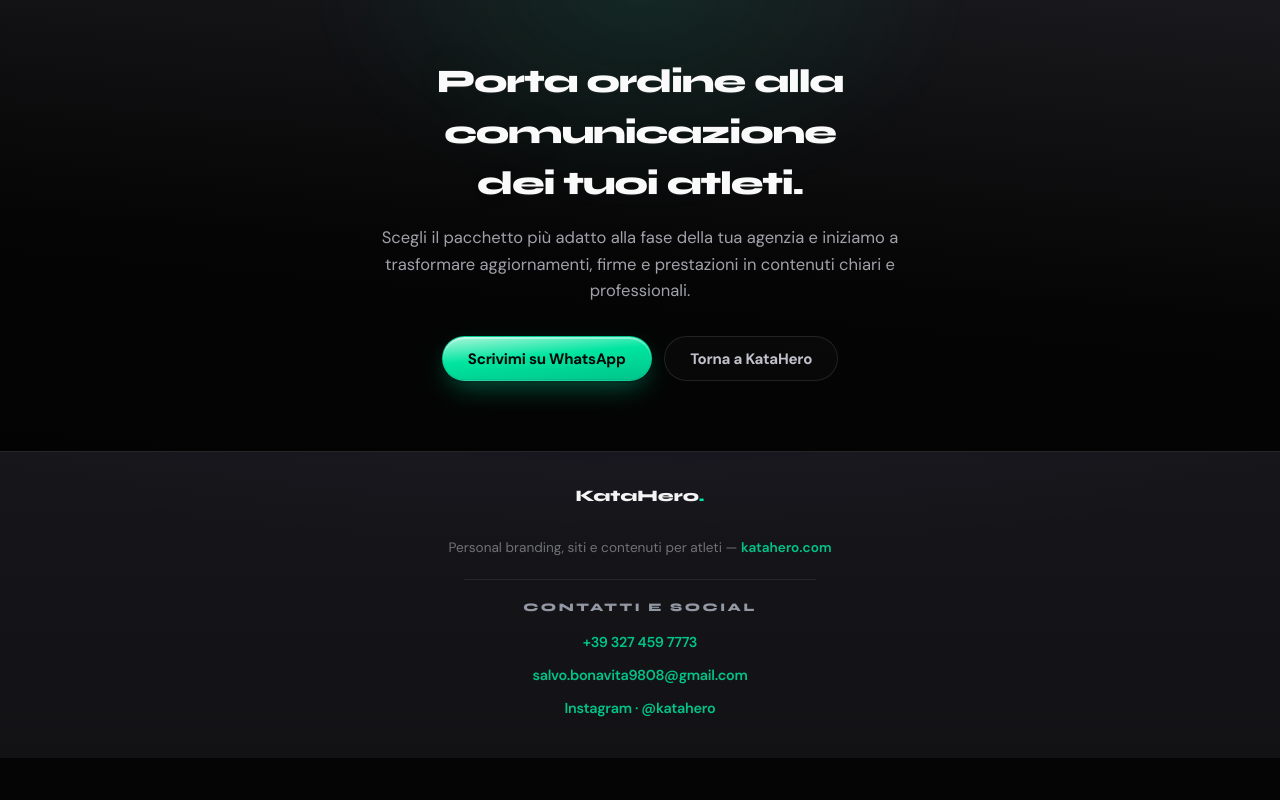
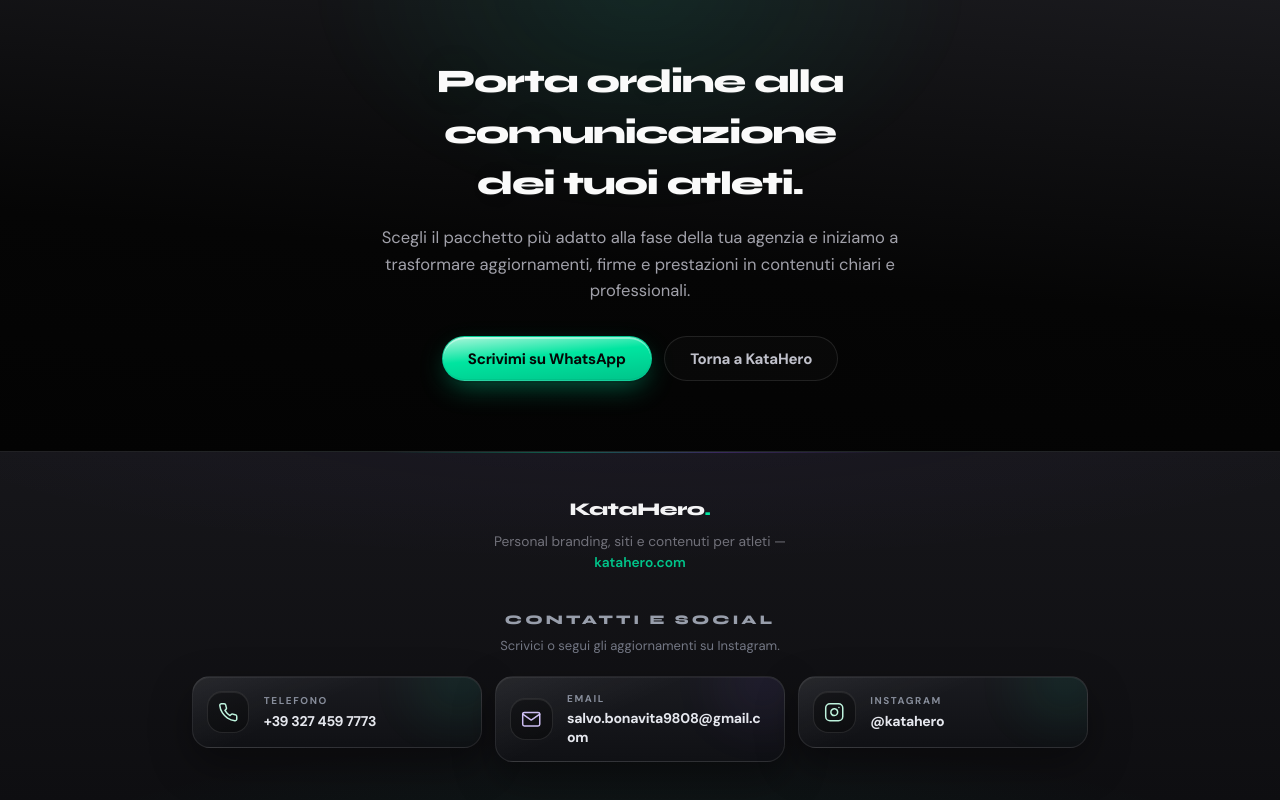
Before and after one commit to Salvo934/gestionesocial, a React (Vite) app: page / in a window 1280 px wide. Shown: the part 3591-4391 px from the top of the page. Before the commit the page ends 4349 px from the top, so only its background shows below. Built offline with nearby package versions, Linux system fonts and the light colour scheme.

Commit message:
aggiornamento

```diff
--- a/src/App.css
+++ b/src/App.css
@@ -2777,35 +2777,66 @@
 /* Footer */
 .pkg-footer {
   position: relative;
+  isolation: isolate;
+  overflow: clip;
   border-top: 1px solid rgba(255, 255, 255, 0.08);
-  padding: 2rem 1.35rem 2.35rem;
+  padding: clamp(2.25rem, 5vw, 2.75rem) 1.35rem clamp(2.5rem, 5vw, 3rem);
   padding-left: max(1.35rem, env(safe-area-inset-left, 0px));
   padding-right: max(1.35rem, env(safe-area-inset-right, 0px));
-  padding-bottom: max(2.35rem, env(safe-area-inset-bottom, 0px));
+  padding-bottom: max(2.5rem, env(safe-area-inset-bottom, 0px));
   background:
-    radial-gradient(ellipse 120% 100% at 50% -20%, rgb(139 84 255 / 0.04), transparent 52%),
-    linear-gradient(180deg, rgb(22 22 26) 0%, rgb(18 18 21) 100%);
+    radial-gradient(ellipse 90% 70% at 50% 120%, rgb(0 229 160 / 0.06), transparent 55%),
+    radial-gradient(ellipse 120% 100% at 50% -20%, rgb(139 84 255 / 0.05), transparent 52%),
+    linear-gradient(180deg, rgb(22 22 26) 0%, rgb(14 14 17) 100%);
+}
+
+.pkg-footer::before {
+  content: '';
+  position: absolute;
+  left: 50%;
+  top: 0;
+  transform: translateX(-50%);
+  width: min(32rem, 88%);
+  height: 1px;
+  background: linear-gradient(
+    90deg,
+    transparent,
+    rgb(0 229 160 / 0.35) 35%,
+    rgb(139 84 255 / 0.28) 65%,
+    transparent
+  );
+  pointer-events: none;
 }
 
 .pkg-footer-inner {
+  position: relative;
+  z-index: 1;
   max-width: var(--pkg-max);
   margin: 0 auto;
-  text-align: center;
   display: flex;
   flex-direction: column;
   align-items: center;
-  gap: 1.35rem;
+  gap: clamp(1.75rem, 4vw, 2.25rem);
+}
+
+.pkg-footer-brand-block {
+  text-align: center;
 }
 
 .pkg-footer-brand {
   font-family: var(--pkg-font-display);
   font-weight: 800;
-  font-size: 1rem;
+  font-size: clamp(1.05rem, 2vw, 1.12rem);
+  letter-spacing: -0.02em;
 }
 
 .pkg-footer-meta {
-  margin: 0.4rem 0 0;
-  font-size: 0.85rem;
+  margin: 0.45rem 0 0;
+  max-width: 36ch;
+  margin-left: auto;
+  margin-right: auto;
+  font-size: 0.86rem;
+  line-height: 1.55;
   color: var(--pkg-soft);
 }
 
@@ -2813,62 +2844,179 @@
   color: var(--pkg-accent-hover);
   font-weight: 600;
   text-decoration: none;
+  transition: color 0.18s var(--pkg-ease);
 }
 
 .pkg-footer-meta a:hover {
+  color: rgb(143 247 217);
   text-decoration: underline;
   text-underline-offset: 4px;
-  color: rgb(143 247 217);
 }
 
 .pkg-footer-contact {
   width: 100%;
-  max-width: 22rem;
-  padding-top: 1.15rem;
-  border-top: 1px solid rgba(255, 255, 255, 0.08);
+  max-width: 56rem;
+}
+
+.pkg-footer-contact-head {
+  text-align: center;
+  margin-bottom: 1.25rem;
 }
 
 .pkg-footer-contact-title {
-  margin: 0 0 0.85rem;
+  margin: 0 0 0.45rem;
   font-family: var(--pkg-font-display);
-  font-size: 0.72rem;
+  font-size: clamp(0.78rem, 1.5vw, 0.82rem);
   font-weight: 750;
-  letter-spacing: 0.22em;
+  letter-spacing: 0.24em;
   text-transform: uppercase;
-  color: rgb(154 160 172 / 0.95);
-}
-
-.pkg-footer-contact-list {
+  color: rgb(164 170 184 / 0.92);
+}
+
+.pkg-footer-contact-sub {
+  margin: 0;
+  font-size: 0.8125rem;
+  line-height: 1.45;
+  color: rgb(120 124 138 / 0.95);
+}
+
+.pkg-footer-contact-grid {
   list-style: none;
   margin: 0;
   padding: 0;
+  display: grid;
+  grid-template-columns: 1fr;
+  gap: 0.75rem;
+}
+
+@media (min-width: 640px) {
+  .pkg-footer-contact-grid {
+    grid-template-columns: repeat(3, minmax(0, 1fr));
+    gap: 0.85rem;
+  }
+}
+
+.pkg-footer-tile {
+  position: relative;
+  display: flex;
+  align-items: center;
+  gap: 0.9rem;
+  min-height: 4.25rem;
+  padding: 0.85rem 1rem 0.85rem 0.88rem;
+  border-radius: calc(var(--pkg-radius) + 2px);
+  border: 1px solid rgb(255 255 255 / 0.09);
+  background:
+    linear-gradient(155deg, rgb(255 255 255 / 0.06) 0%, transparent 42%),
+    linear-gradient(180deg, rgb(26 27 32 / 0.98) 0%, rgb(16 17 21 / 0.99) 100%);
+  box-shadow:
+    inset 0 1px 0 rgb(255 255 255 / 0.06),
+    0 16px 40px rgb(0 0 0 / 0.35);
+  text-decoration: none;
+  text-align: left;
+  color: inherit;
+  overflow: hidden;
+  transition:
+    border-color 0.22s var(--pkg-ease),
+    box-shadow 0.22s var(--pkg-ease),
+    transform 0.22s var(--pkg-ease);
+}
+
+.pkg-footer-tile-glow {
+  position: absolute;
+  inset: auto;
+  right: -20%;
+  top: -40%;
+  width: 55%;
+  height: 100%;
+  border-radius: 50%;
+  opacity: 0.45;
+  filter: blur(28px);
+  pointer-events: none;
+}
+
+.pkg-footer-tile-glow--mint {
+  background: radial-gradient(circle at center, rgb(0 229 160 / 0.32), transparent 68%);
+}
+
+.pkg-footer-tile-glow--violet {
+  background: radial-gradient(circle at center, rgb(139 84 255 / 0.28), transparent 68%);
+}
+
+.pkg-footer-tile-icon {
+  position: relative;
+  z-index: 1;
+  flex-shrink: 0;
+  display: flex;
+  align-items: center;
+  justify-content: center;
+  width: 2.65rem;
+  height: 2.65rem;
+  border-radius: 0.95rem;
+  color: rgb(200 255 232 / 0.95);
+  background: rgb(0 0 0 / 0.35);
+  border: 1px solid rgb(255 255 255 / 0.1);
+  box-shadow: inset 0 1px 0 rgb(255 255 255 / 0.08);
+}
+
+li:nth-child(2) .pkg-footer-tile-icon {
+  color: rgb(215 200 255 / 0.95);
+}
+
+.pkg-footer-tile-svg {
+  width: 1.28rem;
+  height: 1.28rem;
+}
+
+.pkg-footer-tile-text {
+  position: relative;
+  z-index: 1;
   display: flex;
   flex-direction: column;
-  gap: 0.62rem;
-  align-items: center;
-}
-
-.pkg-footer-contact-link {
-  font-size: 0.9rem;
-  font-weight: 600;
+  gap: 0.2rem;
+  min-width: 0;
+}
+
+.pkg-footer-tile-label {
+  font-size: 0.62rem;
+  font-weight: 750;
+  letter-spacing: 0.16em;
+  text-transform: uppercase;
+  color: rgb(148 154 168 / 0.9);
+}
+
+.pkg-footer-tile-value {
+  font-size: 0.88rem;
+  font-weight: 650;
   letter-spacing: -0.02em;
-  color: var(--pkg-accent-hover);
-  text-decoration: none;
+  line-height: 1.35;
+  color: rgb(238 240 247 / 0.96);
   word-break: break-word;
-  text-align: center;
-  line-height: 1.45;
-}
-
-.pkg-footer-contact-link:hover {
-  text-decoration: underline;
-  text-underline-offset: 4px;
-  color: rgb(143 247 217);
-}
-
-@media (min-width: 480px) {
-  .pkg-footer-contact-list {
-    gap: 0.5rem;
-  }
+}
+
+@media (hover: hover) {
+  .pkg-footer-tile:hover {
+    border-color: rgb(0 229 160 / 0.22);
+    box-shadow:
+      inset 0 1px 0 rgb(255 255 255 / 0.08),
+      0 0 0 1px rgb(0 229 160 / 0.06),
+      0 20px 48px rgb(0 0 0 / 0.42);
+    transform: translateY(-2px);
+  }
+}
+
+@media (hover: hover) {
+  li:nth-child(2) .pkg-footer-tile:hover {
+    border-color: rgb(139 84 255 / 0.25);
+    box-shadow:
+      inset 0 1px 0 rgb(255 255 255 / 0.08),
+      0 0 0 1px rgb(139 84 255 / 0.06),
+      0 20px 48px rgb(0 0 0 / 0.42);
+  }
+}
+
+.pkg-footer-tile:focus-visible {
+  outline: 2px solid var(--pkg-accent);
+  outline-offset: 3px;
 }
 
 #contesto,
@@ -2906,7 +3054,8 @@
     .pkg-mnav-footer-cta:hover,
     .pkg-hero-primary-cta:hover .pkg-hero-primary-cta-ico,
     .pkg-hero-feature:hover,
-    .pkg-hero-slider-dot--active {
+    .pkg-hero-slider-dot--active,
+    .pkg-footer-tile:hover {
       transform: none !important;
     }
   }
--- a/src/components/SiteFooter.tsx
+++ b/src/components/SiteFooter.tsx
@@ -1,4 +1,32 @@
+import type { SVGProps } from 'react'
 import { CONTACT_EMAIL, CONTACT_PHONE_DISPLAY, INSTAGRAM_PROFILE_URL, KATAHERO_URL, WHATSAPP_E164 } from '../config'
+
+function IconPhone(props: SVGProps<SVGSVGElement>) {
+  return (
+    <svg viewBox="0 0 24 24" fill="none" stroke="currentColor" strokeWidth="1.75" strokeLinecap="round" strokeLinejoin="round" aria-hidden {...props}>
+      <path d="M22 16.92v3a2 2 0 0 1-2.18 2 19.79 19.79 0 0 1-8.63-3.07 19.5 19.5 0 0 1-6-6 19.79 19.79 0 0 1-3.07-8.67A2 2 0 0 1 4.11 2h3a2 2 0 0 1 2 1.72 12.84 12.84 0 0 0 .7 2.81 2 2 0 0 1-.45 2.11L8.09 9.91a16 16 0 0 0 6 6l1.27-1.27a2 2 0 0 1 2.11-.45 12.84 12.84 0 0 0 2.81.7A2 2 0 0 1 22 16.92z" />
+    </svg>
+  )
+}
+
+function IconMail(props: SVGProps<SVGSVGElement>) {
+  return (
+    <svg viewBox="0 0 24 24" fill="none" stroke="currentColor" strokeWidth="1.75" strokeLinecap="round" strokeLinejoin="round" aria-hidden {...props}>
+      <path d="M4 4h16c1.1 0 2 .9 2 2v12c0 1.1-.9 2-2 2H4c-1.1 0-2-.9-2-2V6c0-1.1.9-2 2-2z" />
+      <path d="m22 6-10 7L2 6" />
+    </svg>
+  )
+}
+
+function IconInstagram(props: SVGProps<SVGSVGElement>) {
+  return (
+    <svg viewBox="0 0 24 24" fill="none" stroke="currentColor" strokeWidth="1.75" strokeLinecap="round" strokeLinejoin="round" aria-hidden {...props}>
+      <rect x="2" y="2" width="20" height="20" rx="5" ry="5" />
+      <path d="M16 11.37A4 4 0 1 1 12.63 8 4 4 0 0 1 16 11.37z" />
+      <path d="M17.5 6.5h.01" />
+    </svg>
+  )
+}
 
 export function SiteFooter() {
   const telHref = `tel:+${WHATSAPP_E164}`
@@ -6,6 +34,7 @@ export function SiteFooter() {
   return (
     <footer className="pkg-footer">
       <div className="pkg-footer-inner">
+        <header className="pkg-footer-brand-block">
           <span className="pkg-footer-brand">
             KataHero<span className="pkg-logo-dot">.</span>
           </span>
@@ -13,30 +42,56 @@ export function SiteFooter() {
             Personal branding, siti e contenuti per atleti —{' '}
             <a href={KATAHERO_URL}>katahero.com</a>
           </p>
+        </header>
 
         <section className="pkg-footer-contact" aria-labelledby="pkg-footer-contact-title">
+          <div className="pkg-footer-contact-head">
             <h2 id="pkg-footer-contact-title" className="pkg-footer-contact-title">
               Contatti e social
             </h2>
-          <ul className="pkg-footer-contact-list">
+            <p className="pkg-footer-contact-sub">Scrivici o segui gli aggiornamenti su Instagram.</p>
+          </div>
+
+          <ul className="pkg-footer-contact-grid">
             <li>
-              <a className="pkg-footer-contact-link" href={telHref}>
-                {CONTACT_PHONE_DISPLAY}
+              <a className="pkg-footer-tile" href={telHref}>
+                <span className="pkg-footer-tile-glow pkg-footer-tile-glow--mint" aria-hidden />
+                <span className="pkg-footer-tile-icon" aria-hidden>
+                  <IconPhone className="pkg-footer-tile-svg" />
+                </span>
+                <span className="pkg-footer-tile-text">
+                  <span className="pkg-footer-tile-label">Telefono</span>
+                  <span className="pkg-footer-tile-value">{CONTACT_PHONE_DISPLAY}</span>
+                </span>
               </a>
             </li>
             <li>
-              <a className="pkg-footer-contact-link" href={`mailto:${CONTACT_EMAIL}`}>
-                {CONTACT_EMAIL}
+              <a className="pkg-footer-tile" href={`mailto:${CONTACT_EMAIL}`}>
+                <span className="pkg-footer-tile-glow pkg-footer-tile-glow--violet" aria-hidden />
+                <span className="pkg-footer-tile-icon" aria-hidden>
+                  <IconMail className="pkg-footer-tile-svg" />
+                </span>
+                <span className="pkg-footer-tile-text">
+                  <span className="pkg-footer-tile-label">Email</span>
+                  <span className="pkg-footer-tile-value">{CONTACT_EMAIL}</span>
+                </span>
               </a>
             </li>
             <li>
               <a
-                className="pkg-footer-contact-link"
+                className="pkg-footer-tile"
                 href={INSTAGRAM_PROFILE_URL}
                 target="_blank"
                 rel="noopener noreferrer"
               >
-                Instagram · @katahero
+                <span className="pkg-footer-tile-glow pkg-footer-tile-glow--mint" aria-hidden />
+                <span className="pkg-footer-tile-icon" aria-hidden>
+                  <IconInstagram className="pkg-footer-tile-svg" />
+                </span>
+                <span className="pkg-footer-tile-text">
+                  <span className="pkg-footer-tile-label">Instagram</span>
+                  <span className="pkg-footer-tile-value">@katahero</span>
+                </span>
               </a>
             </li>
           </ul>
```
Lines whose indentation alone changed are shown as unchanged.
